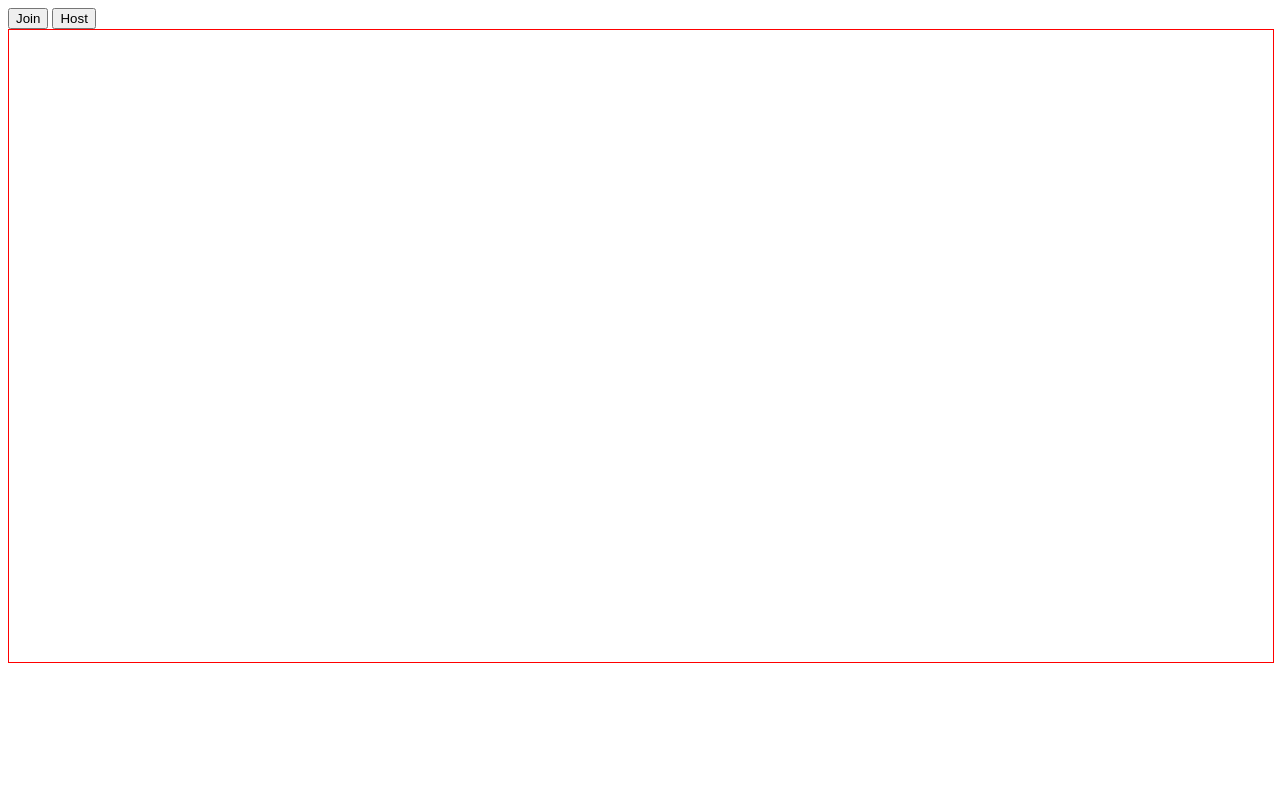
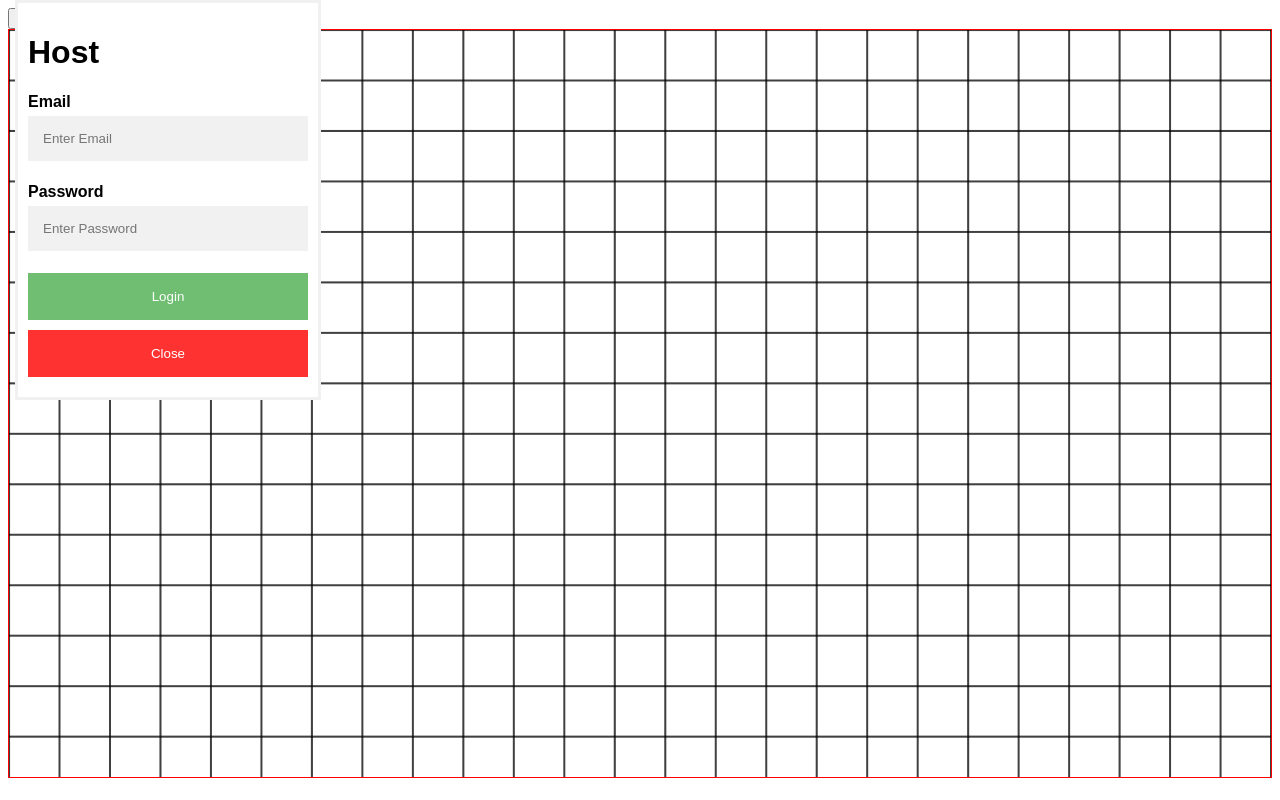
Before and after one commit to mktiti/OnlineAmoeba, a plain HTML site: page client/index.html in a window 1280 px wide. Both pictures are taken after a click on the button "Host". Drawn offline with Linux system fonts and the light colour scheme.

Commit message:
initial form added

```diff
--- a/client/game.js
+++ b/client/game.js
@@ -7,7 +7,7 @@
 "use strict";
 
 
-const UNIT = 40;  // size of the unit rectangle
+const UNIT = 50;  // size of the unit rectangle
 const DELTA = 10; // fps ( 16 is roughly 60fps )
 const SPEED = 6; // speed of the movement
 const PROP = 0.2; // proportion of the shape frame
@@ -16,6 +16,17 @@ const OFFSET = UNIT * PROP;
 
 // global variable to store if mouse is inside screen
 let is_inside = true;
+
+const REST_URL = 'localhost:port/api/matches';
+const WS_URL = 'ws://localhost:port/game/{id}/{joinCode}'
+
+// {"type": "put", "position": {"x": 10, "y": 5}}
+//
+//
+//
+//
+//
+//
 
 
 /**
@@ -44,29 +55,83 @@ const draw_cross = (left, top, ctx) => {
     ctx.stroke();
 };
 
+/**
+ * Computes the offset of the field.
+ */
+const computeOffset = (pos) => {
+    return {
+        x: UNIT - pos.x % UNIT,
+        y: UNIT - pos.y % UNIT
+    };
+};
+
+
+/**
+ * Computes the the coordinate of targeted cell.
+ */
+const computeAbsoluteCoord = (pos) => {
+    // these values store the cell which is
+    // currently targeted by the camera
+    const x = pos.x > 0 ?
+        Math.floor(pos.x / UNIT) :
+        Math.ceil(pos.x / UNIT);
+
+    const y = pos.y > 0 ?
+        Math.floor(pos.y / UNIT) :
+        Math.ceil(pos.y / UNIT);
+
+    return {x: x, y: y};
+};
+
+
+/**
+ * Computes the number of cell horizontaly and verticaly.
+ */
+const computeSize = (canvas) => {
+    return {
+        w: Math.ceil(canvas.width / UNIT),
+        h: Math.ceil(canvas.height / UNIT)
+    };
+};
+
+
+/**
+ * Computes the coordinates of the currently targeted
+ * cell by the mouse.
+ */
+const computeRelativeCoord = (mouse, pos, canvas) => {
+    const offset = computeOffset(pos);
+    const size = computeSize(canvas);
+    const abs = computeAbsoluteCoord(pos);
+
+    // shifting back the location of the mouse by the
+    // offset of the cells
+    const x_mouse = Math.floor(
+        (mouse.x + offset.x - (UNIT * 0.25)) / UNIT);
+    const y_mouse = Math.floor(
+        (mouse.y + offset.y - (UNIT * 0.1)) / UNIT);
+
+    // shifting the coordinate to the middle
+    const x_shift = Math.floor(size.w / 2) + abs.x + 1;
+    const y_shift = Math.floor(size.h / 2) + abs.y + 1;
+    return {
+        x: x_mouse - x_shift,
+        y: -(y_mouse - y_shift)
+    };
+};
+
 
 /**
  * Draws the field based on the provided `location`
  * (screen middle) coordinates.
  */
-const draw = (location, ctx, canvas, field) => {
-    const n_hor = Math.ceil(canvas.width / UNIT);
-    const n_ver = Math.ceil(canvas.height / UNIT);
-
-    // these values store the cell which is
-    // currently targeted by the camera
-    const x = location.x > 0 ?
-        Math.floor(location.x / UNIT) :
-        Math.ceil(location.x / UNIT);
-
-    const y = location.y > 0 ?
-        Math.floor(location.y / UNIT) :
-        Math.ceil(location.y / UNIT);
+const draw = (pos, ctx, canvas, field, selected) => {
+    const size = computeSize(canvas);
 
     // offsets are the value by which the grid is shifted
     // in a direction for continuous movement
-    const x_offset = UNIT - location.x % UNIT;
-    const y_offset = UNIT - location.y % UNIT;
+    const offset = computeOffset(pos);
+    const abs = computeAbsoluteCoord(pos);
 
     ctx.beginPath();
     ctx.clearRect(0, 0, canvas.width, canvas.height);
@@ -74,19 +139,28 @@ const draw = (location, ctx, canvas, field) => {
 
     // offset to place the 0, 0 point in the middle of
     // the screen
-    const x_middle = Math.floor(n_hor / 2) + x + 1
-    const y_middle = Math.floor(n_ver / 2) + y + 1
+    const x_shift = Math.floor(size.w / 2) + abs.x + 1;
+    const y_shift = Math.floor(size.h / 2) + abs.y + 1;
 
-    for (let i = 0; i <= n_hor + 1; i++) {
-        for (let j = 0; j <= n_ver + 1; j++) {
-            const top = (j * UNIT) - y_offset;
-            const left = (i  * UNIT) - x_offset;
+    for (let i = 0; i <= size.w + 1; i++) {
+        for (let j = 0; j <= size.h + 1; j++) {
+            const top = (j * UNIT) - offset.y;
+            const left = (i  * UNIT) - offset.x;
+
+          const coord = {x: i - x_shift ,y: -j + y_shift};
+
+            // drawing the highlighted cell
+            if (coord.x == selected.x &&
+                    coord.y == selected.y) {
+                ctx.beginPath();
+                ctx.fillStyle = '#d3d3d3';
+                ctx.fillRect(left, top, UNIT, UNIT);
+                ctx.stroke();
+            }
 
             ctx.beginPath();
             ctx.rect(left, top, UNIT, UNIT);
             ctx.stroke();
-
-            const coord = [i - x_middle , -j + y_middle];
 
             switch (field.get(as_string(coord))) {
                 case 'X':
@@ -105,34 +179,35 @@ const draw = (location, ctx, canvas, field) => {
 /**
  * Creates the update callback function.
  */
-const createUpdate = (mouse, ctx, canvas, field) => {
+const createUpdate = (
+        pos, mouse, canvas, field, selected) => {
     let prev_time = new Date().getTime();
     let time = 0;
+
+    const ctx = canvas.getContext('2d');
 
     // *_move variables determine the bounding box
     // in which the mouse will cause the screen
     // to move in that direction
     const is_moving_right = () => {
-        return (mouse.x > canvas.width * 0.8);
+        return (mouse.x > canvas.width * 0.85);
     };
 
     const is_moving_left = () => {
-        return (mouse.x < canvas.width * 0.2);
+        return (mouse.x < canvas.width * 0.15);
     };
 
     const is_moving_top = () => {
-        return (mouse.y < canvas.height * 0.2);
+        return (mouse.y < canvas.height * 0.15);
     };
 
     const is_moving_bottom = () => {
-        return (mouse.y > canvas.height * 0.8);
+        return (mouse.y > canvas.height * 0.85);
     };
-
-    let location = {x: 0, y: 0};
 
     const update = () => {
         canvas.width = window.innerWidth - 30;
-        canvas.height = window.innerHeight - 50;
+        canvas.height = window.innerHeight - 60;
 
         const curr_time = new Date().getTime();
         const dt = curr_time - prev_time;
@@ -145,18 +220,18 @@ const createUpdate = (mouse, ctx, canvas, field) => {
             time = 0;
 
             if (is_moving_right() && is_inside)
-                location.x -= SPEED;
+                pos.x -= SPEED;
 
             else if (is_moving_left() && is_inside)
-                location.x += SPEED;
+                pos.x += SPEED;
 
             if (is_moving_top() && is_inside)
-                location.y += SPEED;
+                pos.y += SPEED;
 
             else if (is_moving_bottom() && is_inside)
-                location.y -= SPEED;
+                pos.y -= SPEED;
 
-            draw(location, ctx, canvas, field);
+            draw(pos, ctx, canvas, field, selected);
         }
 
         window.requestAnimationFrame(update);
@@ -166,22 +241,51 @@ const createUpdate = (mouse, ctx, canvas, field) => {
 };
 
 
+/**
+ * Creates the update callback function.
+ */
 const as_string = (coordinates) => {
-    return `${coordinates[0]}:${coordinates[1]}`;
+    return `${coordinates.x}:${coordinates.y}`;
 };
 
 
 window.addEventListener('load', () => {
     const canvas = document.getElementById('canvas');
-    const ctx = canvas.getContext('2d');
-    const socket = new WebSocket();
+    const host_btn_open = document.getElementById(
+        'host-btn-open');
 
-    let mouse = {x: 0, y: 0};
+    host_btn_open.onclick = () => {
+        document.getElementById('host-form')
+            .style.display = 'block';
+    };
+
+    const host_btn_cancel = document.getElementById(
+        'host-btn-cancel');
+
+    host_btn_cancel.onclick = () => {
+        document.getElementById('host-form')
+            .style.display = 'none';
+    }
+
+    const join_btn_cancel = document.getElementById(
+        'host-btn-cancel');
+
+    let mouse = {x: 0, y: 0}; // location of mouse in pixel
+    let pos = {x : 0, y: 0}; // location of the screen
+    let selected = {x: 0, y: 0}; // targeted cell
 
     canvas.onmousemove = (e) => {
         let rect = canvas.getBoundingClientRect();
         mouse.x = e.clientX - rect.left;
         mouse.y = e.clientY - rect.top;
+        let coord = computeRelativeCoord(mouse, pos, canvas);
+        selected.x = coord.x;
+        selected.y = coord.y;
+    };
+
+    canvas.onclick = (e) => {
+        const coord = computeRelativeCoord(mouse, pos, canvas);
+        field.set(as_string(coord), 'X');
     };
 
     canvas.onmouseout = () => {
@@ -193,11 +297,12 @@ window.addEventListener('load', () => {
     };
 
     const field = new Map([
-        [as_string([0, 0]), 'X'],
-        [as_string([1, 2]), 'O'],
-        [as_string([0, 4]), 'O']
+        [as_string({x: 0, y: 0}), 'X'],
+        [as_string({x: 1, y: 2}), 'O'],
+        [as_string({x: 0, y: 4}), 'O']
     ]);
 
-    const update = createUpdate(mouse, ctx, canvas, field);
+    const update = createUpdate(
+        pos, mouse, canvas, field, selected);
     window.requestAnimationFrame(update);
 });
--- a/client/index.html
+++ b/client/index.html
@@ -15,10 +15,39 @@
 
     <body>
         <div class=control-panel>
-            <button class="button"><span>Join </span></button>
-            <button class="button"><span>Host </span></button>
+            <div class="form-popup" id="host-form">
+                <form class="form-container">
+                    <h1>Host</h1>
+
+                    <label for="email"><b>Email</b></label>
+                    <input type="text" placeholder="Enter Email" name="email" required>
+
+                    <label for="psw"><b>Password</b></label>
+                    <input type="password" placeholder="Enter Password" name="psw" required>
+
+                    <button type="submit" class="btn">Login</button>
+                    <button id="host-btn-cancel" type="button" class="btn cancel" onclick="closeForm()">Close</button>
+                </form>
+            </div>
+            <div class="form-popup" id="join-form">
+                <form class="form-container">
+                    <h1>Host</h1>
+
+                    <label for="email"><b>Email</b></label>
+                    <input type="text" placeholder="Enter Email" name="email" required>
+
+                    <label for="psw"><b>Password</b></label>
+                    <input type="password" placeholder="Enter Password" name="psw" required>
+
+                    <button type="submit" class="btn">Login</button>
+                    <button id="join-btn-cancel" type="button" class="btn cancel">Close</button>
+                </form>
+            </div>
+            <button id="join-btn-open" class="button"><span>Join </span></button>
+            <button id="host-btn-open" class="button"><span>Host </span></button>
+            <canvas id="canvas" style="border: 1px solid red;"></canvas>
+
         </div>
-        <canvas id="canvas" style="border: 1px solid red;"></canvas>
     </body>
     <script src="game.js"></script>
 </html>
--- a/client/style.css
+++ b/client/style.css
@@ -15,6 +15,77 @@ canvas {
     margin: 0;
 }
 
+
+body {font-family: Arial, Helvetica, sans-serif;}
+* {box-sizing: border-box;}
+
+/* Button used to open the contact form - fixed at the bottom of the page */
+.open-button {
+  background-color: #555;
+  color: white;
+  padding: 16px 20px;
+  border: none;
+  cursor: pointer;
+  opacity: 0.8;
+  position: fixed;
+  bottom: 23px;
+  right: 28px;
+  width: 280px;
+}
+
+/* The popup form - hidden by default */
+.form-popup {
+  display: none;
+  position: fixed;
+  top: 0;
+  left: 15px;
+  border: 3px solid #f1f1f1;
+  z-index: 9;
+}
+
+/* Add styles to the form container */
+.form-container {
+  max-width: 300px;
+  padding: 10px;
+  background-color: white;
+}
+
+/* Full-width input fields */
+.form-container input[type=text], .form-container input[type=password] {
+  width: 100%;
+  padding: 15px;
+  margin: 5px 0 22px 0;
+  border: none;
+  background: #f1f1f1;
+}
+
+/* When the inputs get focus, do something */
+.form-container input[type=text]:focus, .form-container input[type=password]:focus {
+  background-color: #ddd;
+  outline: none;
+}
+
+/* Set a style for the submit/login button */
+.form-container .btn {
+  background-color: #4CAF50;
+  color: white;
+  padding: 16px 20px;
+  border: none;
+  cursor: pointer;
+  width: 100%;
+  margin-bottom:10px;
+  opacity: 0.8;
+}
+
+/* Add a red background color to the cancel button */
+.form-container .cancel {
+  background-color: red;
+}
+
+/* Add some hover effects to buttons */
+.form-container .btn:hover, .open-button:hover {
+  opacity: 1;
+}
 
 /* .control-panel {
     display: flex;
```
